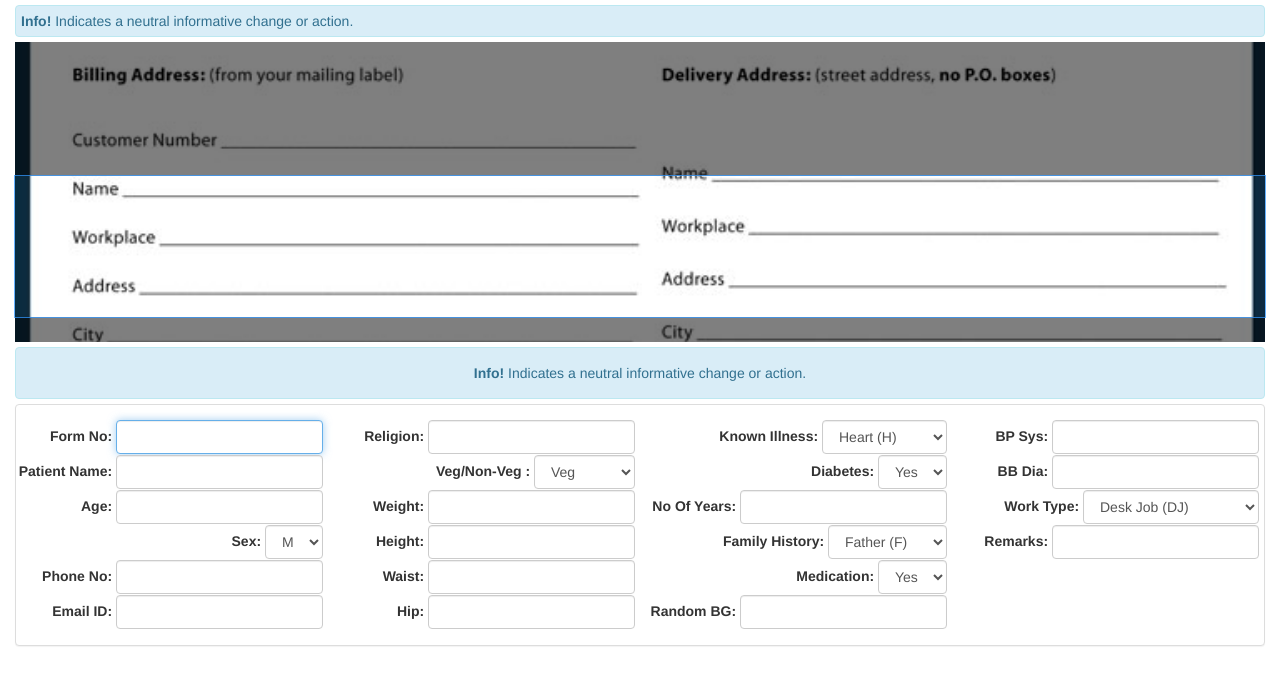
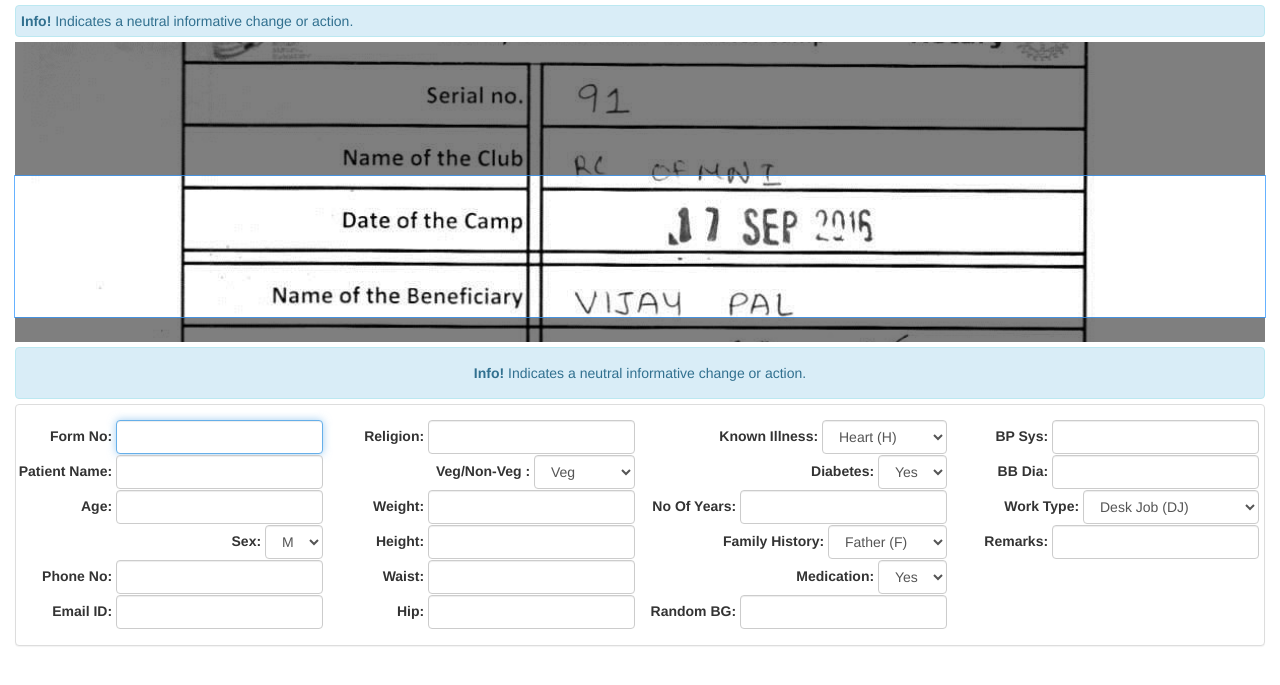
Before and after one commit to SwapnilTandel/SpeedForm, a PHP site: page / in a window 1280 px wide. Shown: the top 685 px of the page. Run offline with PHP 8.4, Linux system fonts and the light colour scheme; some libraries are stand-ins or nearby versions.

```diff
--- a/index.php
+++ b/index.php
@@ -43,7 +43,7 @@
             <div class="col-lg-12">
                 <div style="max-width: 100%;">
                     <div style="width: 100%; margin-bottom: 5px;">
-                        <img id="image" style="max-width: 100%; height:300px;" src="img/img3.jpg" alt="Picture">
+                        <img id="image" style="max-width: 100%; height:300px;" src="img/img1.jpeg" alt="Picture">
                     </div>
                 </div>
             </div>
```
